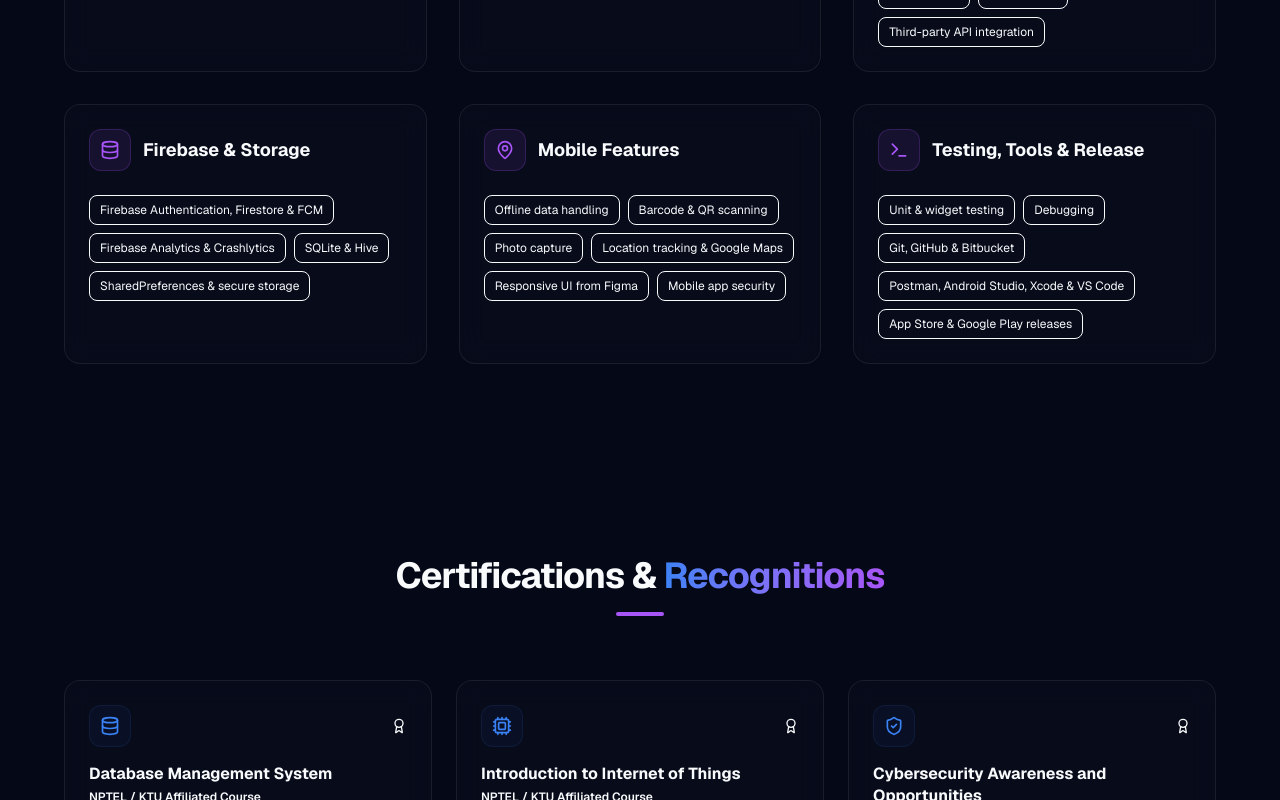
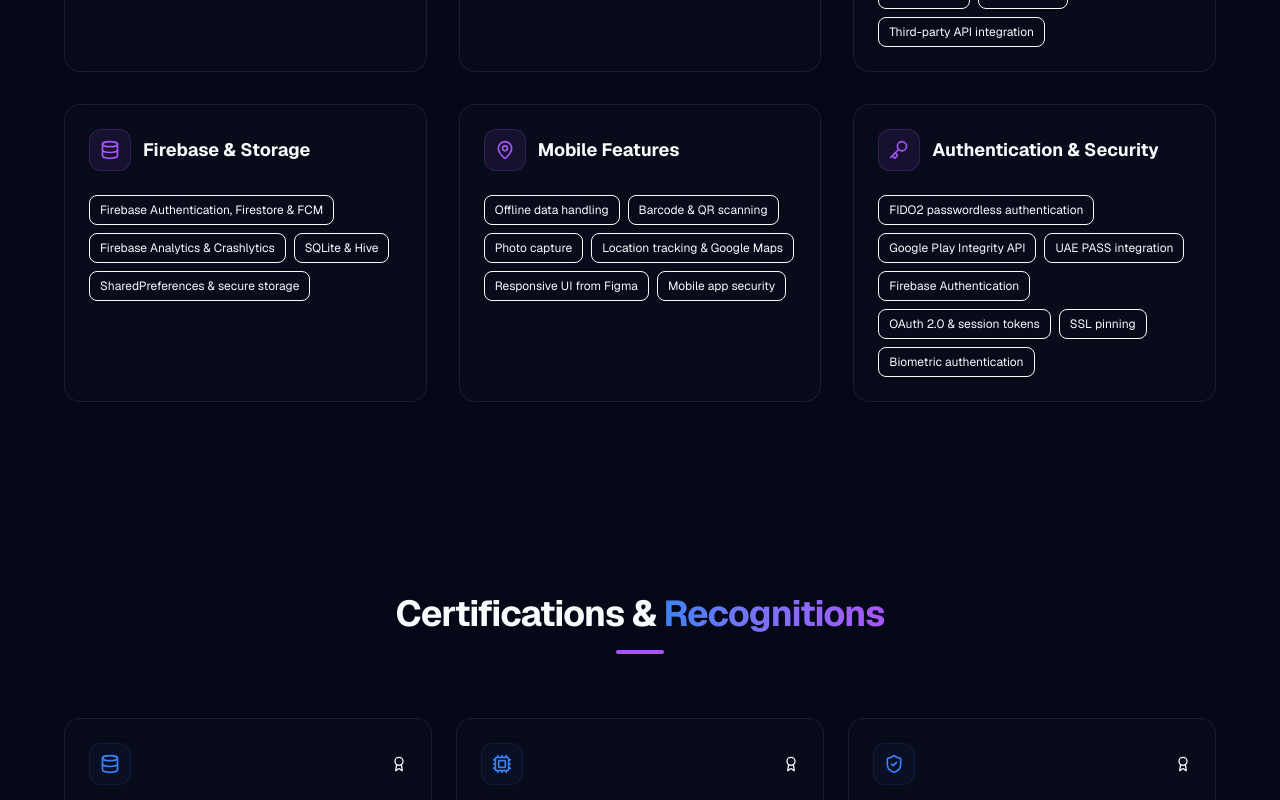
Before and after one commit to nihadkalathil/Portfolio, a Next.js app: page / in a window 1280 px wide. Shown: the part 5440-6240 px from the top of the page. Built offline with nearby package versions, Linux system fonts and the light colour scheme.

Commit message:
feat: update Skills component to replace Testing tools with Authentication & Security category and associated skills

```diff
--- a/src/components/Skills.tsx
+++ b/src/components/Skills.tsx
@@ -1,7 +1,7 @@
 "use client";
 
 import { motion } from "framer-motion";
-import { Code, Smartphone, Database, Layers, MapPin, Terminal } from "lucide-react";
+import { Code, Smartphone, Database, Layers, MapPin, Key } from "lucide-react";
 
 interface SkillItem {
   name: string;
@@ -67,14 +67,16 @@ const SKILL_CATEGORIES: SkillCategory[] = [
     ]
   },
   {
-    title: "Testing, Tools & Release",
-    icon: Terminal,
+    title: "Authentication & Security",
+    icon: Key,
     skills: [
-      { name: "Unit & widget testing" },
-      { name: "Debugging" },
-      { name: "Git, GitHub & Bitbucket" },
-      { name: "Postman, Android Studio, Xcode & VS Code" },
-      { name: "App Store & Google Play releases" }
+      { name: "FIDO2 passwordless authentication" },
+      { name: "Google Play Integrity API" },
+      { name: "UAE PASS integration" },
+      { name: "Firebase Authentication" },
+      { name: "OAuth 2.0 & session tokens" },
+      { name: "SSL pinning" },
+      { name: "Biometric authentication" }
     ]
   }
 ];
```
